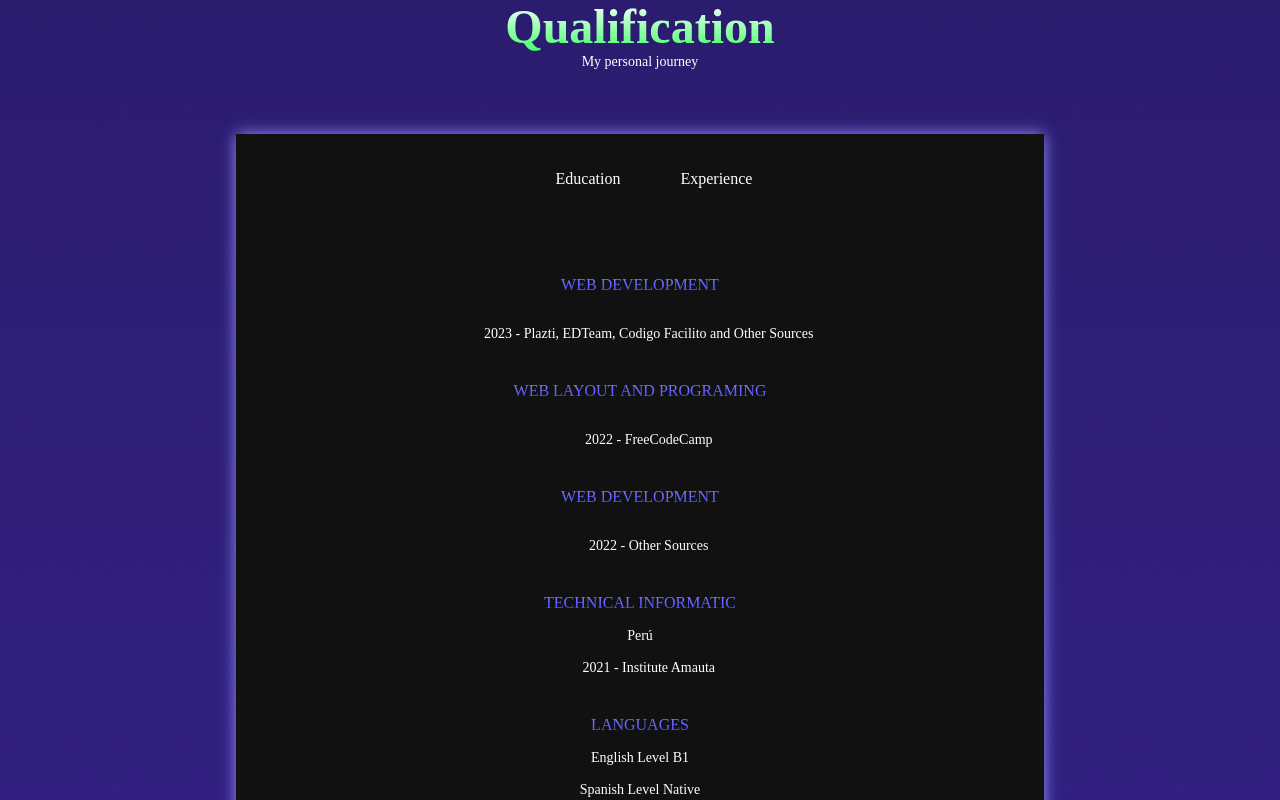
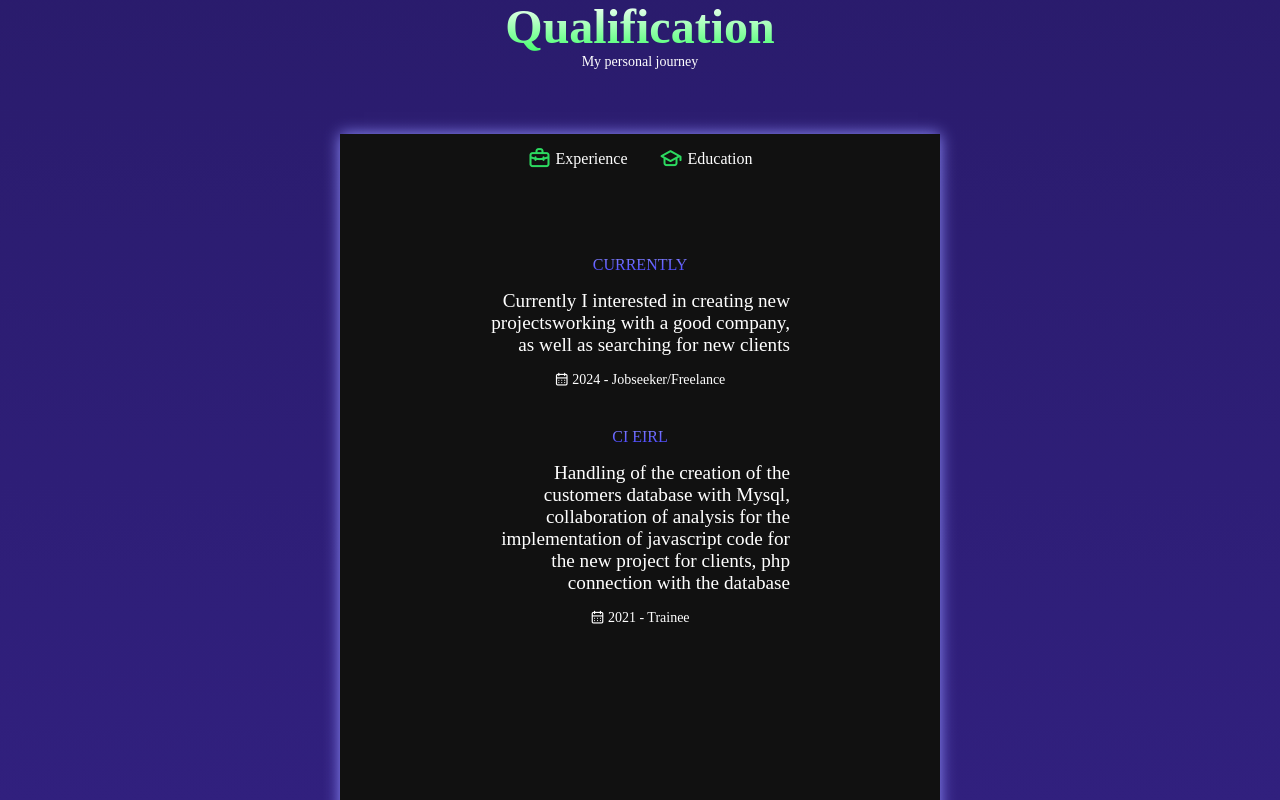
Before and after one commit to DontStopPrograming/portfolio2024, a React (Vite) app: page / in a window 1280 px wide. Shown: the part 5080-5880 px from the top of the page. Built offline with nearby package versions, Linux system fonts and the light colour scheme.

Commit message:
error fixed

```diff
--- a/src/components/about/About.jsx
+++ b/src/components/about/About.jsx
@@ -1,7 +1,7 @@
 
 import './about.css'
 import AboutImg from '../../assets/profile.jpg'
-import CV from '../../assets/curriculum.pdf'
+import CV from '../../assets/docWebDev.pdf'
 import { Infor } from './Infor'
 
 export const About = () => {
--- a/src/components/qualification/Qualification.jsx
+++ b/src/components/qualification/Qualification.jsx
@@ -2,7 +2,7 @@ import '../qualification/qualification.css';
 import { useState } from 'react';
 
 export const Qualification = () => {
-  const [activeTab, setActiveTab] = useState('education');
+  const [activeTab, setActiveTab] = useState('experience');
 
   const toggleTab = (tab) => {
     setActiveTab(tab);
@@ -18,26 +18,69 @@ export const Qualification = () => {
           <div
             className={`qualification__button button--flex ${activeTab === 'education' ? 'qualification__active' : ''
               }`}
+            onClick={() => toggleTab('experience')}
+          >
+            <i className="uil uil-briefcase-alt qualification__icon"></i>
+            <p> Experience</p>
+          </div>
+
+          <div
+            className={`qualification__button button--flex ${activeTab === 'experience' ? 'qualification__active' : ''
+              }`}
             onClick={() => toggleTab('education')}
           >
             <i className="uil uil-graduation-cap qualification__icon"></i>
             <p> Education</p>
           </div>
-
-          <div
-            className={`qualification__button button--flex ${activeTab === 'experience' ? 'qualification__active' : ''
-              }`}
-            onClick={() => toggleTab('experience')}
-          >
-            <i className="uil uil-briefcase-alt qualification__icon"></i>
-            <p> Experience</p>
-          </div>
         </div>
 
         <div className="qualification__sections">
+
+          {activeTab === 'experience' && (
+            <div className="qualification__content">
+
+              <div className="qualification__data">
+                <div>
+                  <h3 className="qualification__title"> CURRENTLY </h3>
+                  <span className="qualification__subtitle"> Currently I interested in creating new projectsworking with a good company, as well as searching for new clients </span>
+                  <div className="qualification__calendar">
+                    <i className="uil uil-calendar-alt"></i> 2024 - Jobseeker/Freelance
+                  </div>
+                </div>
+
+
+              </div>
+
+              <div className="qualification__data">
+                <div>
+                  <h3 className="qualification__title"> CI EIRL </h3>
+                  <span className="qualification__subtitle"> Handling of the creation of the customers database with Mysql, collaboration of analysis for the implementation of javascript code for the new project for clients, php connection with the database </span>
+                  <div className="qualification__calendar">
+                    <i className="uil uil-calendar-alt"></i> 2021 - Trainee
+                  </div>
+                </div>
+
+
+              </div>
+
+
+            </div>
+          )}
+
+
+
           {activeTab === 'education' && (
             <div className="qualification__content">
               <div className="qualification__data">
+
+                <div>
+                  <h3 className="qualification__title"> WEB DEVELOPMENT </h3>
+                  <span className="qualification__subtitle"></span>
+                  <div className="qualification__calendar">
+
+                    <i className="uil uil-calendar-alt"></i>  2024 - Polishing design analysis, my knowledge in frontend, backend and clean architecture.
+                  </div>
+                </div>
 
                 <div>
                   <h3 className="qualification__title"> WEB DEVELOPMENT </h3>
@@ -90,21 +133,7 @@ export const Qualification = () => {
             </div>
           )}
 
-          {activeTab === 'experience' && (
-            <div className="qualification__content">
-              <div className="qualification__data">
-                <div>
-                  <h3 className="qualification__title"> CURRENTLY </h3>
-                  <span className="qualification__subtitle"> I find myself in the search of new customers <br /> to further develop in this field</span>
-                  <div className="qualification__calendar">
-                    <i className="uil uil-calendar-alt"></i> 2023 - FreeLance
-                  </div>
-                </div>
 
-
-              </div>
-            </div>
-          )}
         </div>
       </div>
     </section>
--- a/src/components/qualification/qualification.css
+++ b/src/components/qualification/qualification.css
@@ -1,7 +1,7 @@
 .qualification__container {
-    max-width: 768px;
-    height: 680px;
-    padding: 20px;
+    max-width: 600px;
+    height: 820px;
+    padding: 0px;
     background: #111111;
 
     box-shadow: 0 0 15px 0 rgb(144, 142, 255);
@@ -80,12 +80,15 @@
     display: flex;
     flex-direction: row;
     justify-content: center;
-    text-align: left;
+    text-align: right;
     font-size: var(--small-font-size);
     margin-bottom: var(--mb-1);
 
+    font-size: 1.2rem;
 
 }
+
+
 
 .qualification__calendar {
     font-size: var(--small-font-size);
@@ -123,6 +126,12 @@
     .qualification__container {
         margin-left: var(--mb-1-5);
         margin-right: var(--mb-1-5);
+        padding: 20px;
+    }
+
+    .qualification__subtitle {
+        font-size: 14px;
+        text-align: center;
     }
 }
 
```
Also changed, not shown: 2 other files (tests, documents, lock files or other folders).
